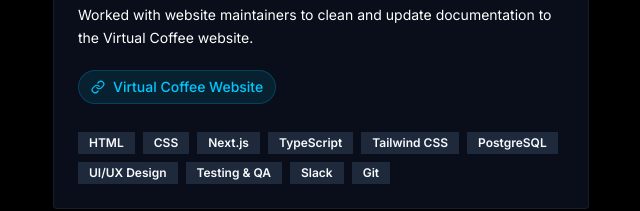
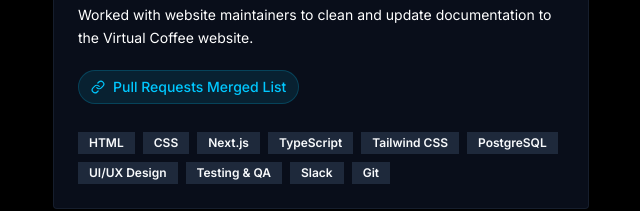
Before and after one commit to FrancisTR/FrancisTR.github.io, a Next.js app: page / in a window 1280 px wide. Shown: the part 1246-1457 px from the top of the page, without its empty margins (595-1235 px from the left). Built offline with nearby package versions, Linux system fonts and the light colour scheme; no server answers.

Commit message:
Update ExpCards.tsx

```diff
--- a/components/ExpCards.tsx
+++ b/components/ExpCards.tsx
@@ -29,8 +29,8 @@ const jobPositions = [
       "Slack",
       "Git"
     ],
-    link: "https://virtualcoffee.com",
-    linkName: "Virtual Coffee Website",
+    link: "https://github.com/Virtual-Coffee/virtualcoffee.io/pulls?q=is%3Apr+author%3AFrancisTRAlt+is%3Amerge",
+    linkName: "Pull Requests Merged List",
   },
   {
     timeline: "May 2022 — Present",
```
